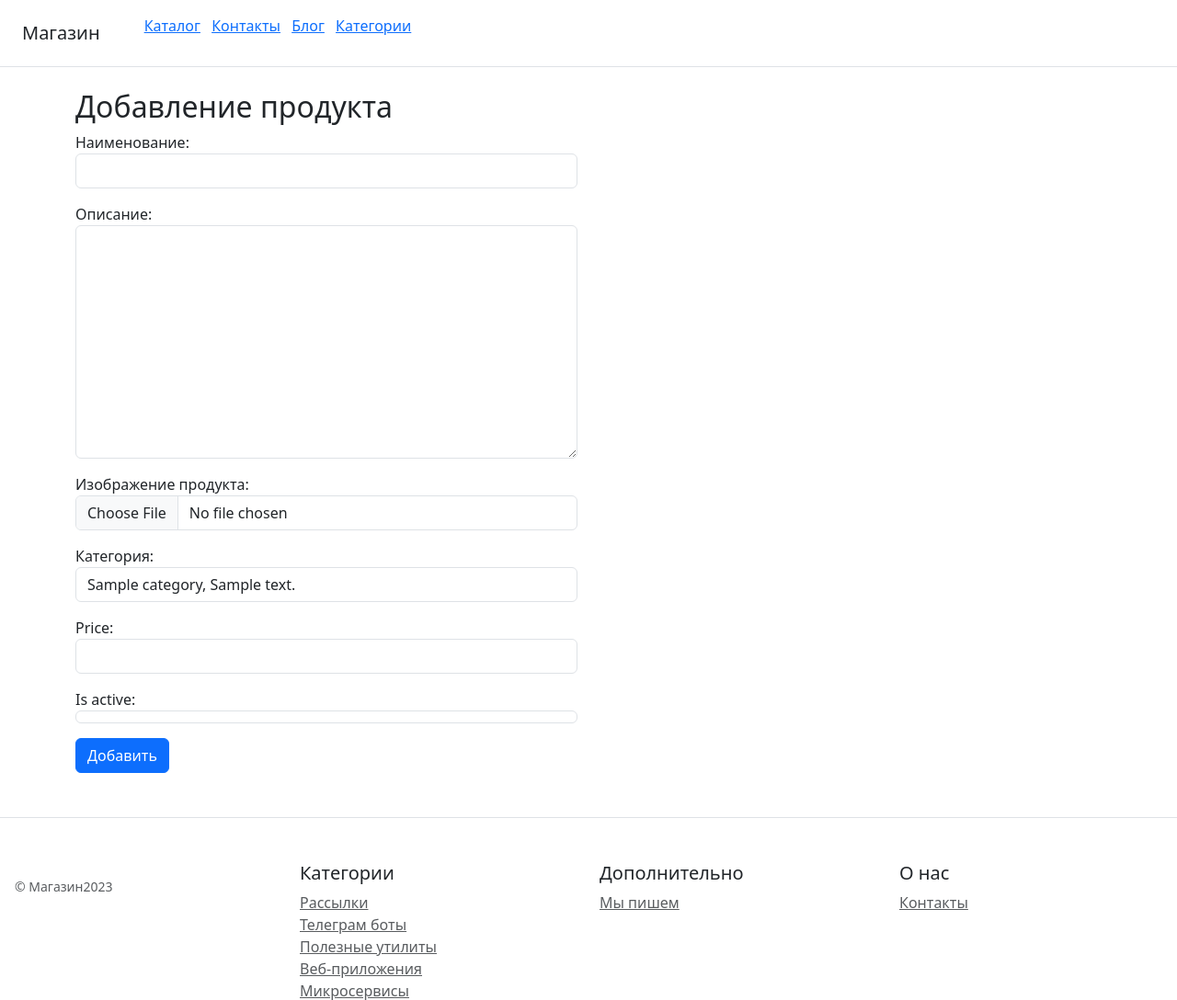
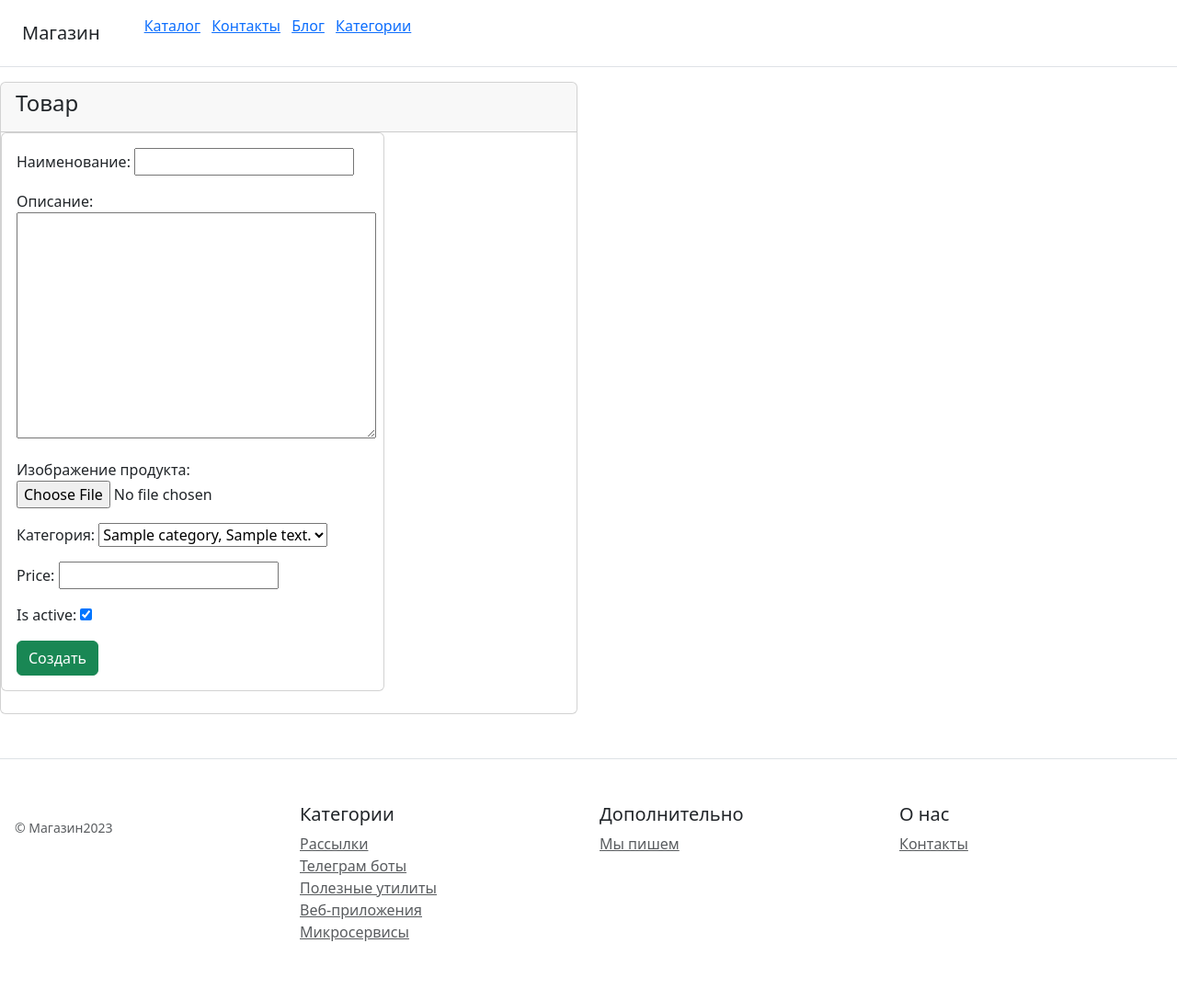
Before and after one commit to denanmax/hw_19.2, a Django app: page /create/ in a window 1280 px wide. Shown: the top 1088 px of the page at 92% size. After the commit the page ends 1024 px from the top, so only its background shows below. Run offline with Django 4.2, Linux system fonts and the light colour scheme; tables that the repository leaves empty hold one stand-in row (values such as "Sample post"); parts of the project's set-up code (start-up, migrations or seed data) failed here and were passed over; some libraries are stand-ins or nearby versions.

Commit message:
checkbox fixed

```diff
--- a/catalog/froms.py
+++ b/catalog/froms.py
@@ -1,4 +1,5 @@
 from django import forms
+from django.forms import CheckboxInput
 
 from catalog.models import Product, Category, Version
 
@@ -26,7 +27,7 @@ class ProhibitedWordsMixin:
         return cleaned_data
 
 
-class ProductForm(StyleFormMixin, ProhibitedWordsMixin, forms.ModelForm):
+class ProductForm(ProhibitedWordsMixin, forms.ModelForm):
     class Meta:
         model = Product
         fields = '__all__'
@@ -44,12 +45,12 @@ class ProductForm(StyleFormMixin, ProhibitedWordsMixin, forms.ModelForm):
 
 
 
-class Category_form(StyleFormMixin, ProhibitedWordsMixin, forms.ModelForm):
+class CategoryForm(StyleFormMixin, ProhibitedWordsMixin, forms.ModelForm):
     class Meta:
         model = Category
         fields = '__all__'
 
-class VersionForm(StyleFormMixin, forms.ModelForm):
+class VersionForm(forms.ModelForm):
     class Meta:
         model = Version
         fields = '__all__'
--- a/catalog/models.py
+++ b/catalog/models.py
@@ -44,7 +44,7 @@ class Version(models.Model):
     product = models.ForeignKey(Product, on_delete=models.CASCADE, verbose_name='Продукт')
     version_number = models.IntegerField(verbose_name='номер версии')
     version_name = models.CharField(max_length=50, verbose_name='название версии')
-    is_current = models.BooleanField(default=True, verbose_name='признак текущей версии', unique=True)
+    is_current = models.BooleanField(default=False, verbose_name='признак текущаей версии')
 
     class Meta:
         verbose_name = 'Версия'
--- a/catalog/templates/catalog/product_form.html
+++ b/catalog/templates/catalog/product_form.html
@@ -1,37 +1,44 @@
 {% extends 'catalog/base.html' %}
-
-{% block content %}
-
-<div class="container mt-4">
-    <div class="row">
+{% load filters %}
+{% block content%}
+<div class="col-12">
+    <form class="row" method="post">
         <div class="col-6">
-            <h2 class="title">
-                Добавление продукта
-            </h2>
-
+            <div class='card'>
                <div class="card-header">
+                   <h4 class="card-title">
+                       Товар
+                   </h4>
+               </div>
+                   <div class='col-8 mb-4'>
+                       <div class="card">
                            <div class="card-body">
-                    <form method="post" enctype="multipart/form-data">
-                        {% csrf_token %}
+                                   {%csrf_token%}
                                    {{ form.as_p }}
-                        <button type="submit" class="btn btn-primary">
+                                   <button type="submit" class="btn btn-success">
                                        {% if object %}
                                            Сохранить
                                        {% else %}
-                            Добавить
+                                           Создать
                                        {% endif %}
                                    </button>
-                    </form>
+                           </div>
+                       </div>
                    </div>
                </div>
         </div>
         {% if object %}
-        <div class="col-6">
+        <div class="col-6 mb-4">
+            <div class='card'>
+
                     <div class="card-header">
-              <div class="card-body text-start">
-                <h1 class="card-title text-center">
-                    Версии продукта
-                </h1>
+                        <h4 class="card-title">
+                            Версия
+                        </h4>
+                    </div>
+                    <div class='col-8 mb-4'>
+                       <div class="card">
+                           <div class="card-body">
                                 {{ formset.management_form }}
                                 {% for form in formset.forms %}
                                     {{ form.as_p }}
@@ -42,8 +49,10 @@
                            </div>
                        </div>
                     </div>
-        {% endif %}
+
             </div>
         </div>
-
+        {% endif %}
+    </form>
+</div>
 {% endblock %}
--- a/catalog/views.py
+++ b/catalog/views.py
@@ -5,7 +5,7 @@ from django.urls import reverse_lazy
 from django.views.generic import ListView, DetailView, CreateView, UpdateView, DeleteView
 from django.forms import inlineformset_factory
 
-from catalog.froms import ProductForm, Category_form, VersionForm
+from catalog.froms import ProductForm, CategoryForm, VersionForm
 from catalog.models import Product, Contact, Category, Version
 
 
@@ -46,7 +46,7 @@ class ProductUpdateView(UpdateView):
 
     def get_context_data(self, **kwargs):
         context_data = super().get_context_data(**kwargs)
-        VersionFormset = inlineformset_factory(Product, Version, form=Category_form, extra=1)
+        VersionFormset = inlineformset_factory(Product, Version, form=VersionForm, extra=1)
         if self.request.method == 'POST':
             context_data['formset'] = VersionFormset(self.request.POST, instance=self.object)
         else:
@@ -73,17 +73,17 @@ class CategoryListView(ListView):
 
 class CategoryCreateView(CreateView):
     model = Category
-    form_class = Category_form
+    form_class = CategoryForm
     success_url = reverse_lazy('category_list')
 
 class CategoryUpdateView(UpdateView):
     model = Category
-    form_class = Category_form
+    form_class = CategoryForm
     success_url = reverse_lazy('category_list')
 
     def get_context_data(self, **kwargs):
         context_data = super().get_context_data(**kwargs)
-        CategoryFormset = inlineformset_factory(Category, Product, form=Category_form, extra=1)
+        CategoryFormset = inlineformset_factory(Category, Product, form=CategoryForm, extra=1)
         if self.request.method == 'POST':
             context_data['formset'] = CategoryFormset(self.request.POST, instance=self.object)
         else:
```
Lines whose indentation alone changed are shown as unchanged.
